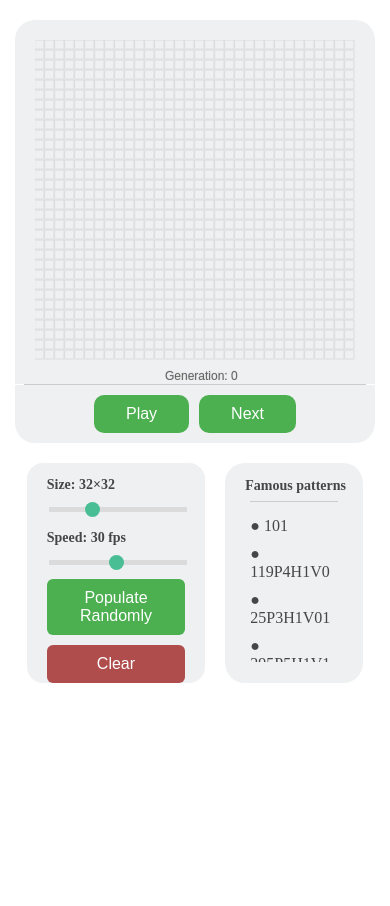
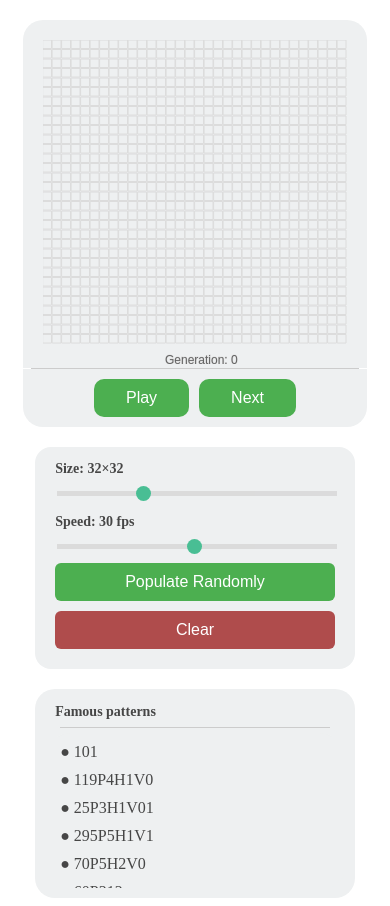
Before and after one commit to erraydin/Game-of-Life, a React (Create React App) app: page / in a window 390 px wide. Before the commit the page ends 844 px from the top, so only its background shows below. Built offline with nearby package versions, Linux system fonts and the light colour scheme.

Commit message:
layout for mobile

```diff
--- a/src/components/Main/Main.module.css
+++ b/src/components/Main/Main.module.css
@@ -39,14 +39,14 @@
 
 @media(max-width: 768px) {
     .mainContainer {
-        width: 100%;
+        margin: auto;
+        width: 90%;
         margin-top: 20px;
         flex-direction: column;
         align-items: center;
-        margin-left: 0;
     }
     .column {
-        width: 90%;
+        width: 95%;
         align-items: center;
         margin-right: 0;
     }
@@ -59,10 +59,17 @@
         padding: 0 20px;
     }
     .patternsPreferences {
-        width: 90%;
+        width: 95%;
         flex-direction: row;
         margin-right: 0;
         justify-content: space-between;
         height: 240px;
     }
 }
+
+@media(max-width: 500px) {
+    .patternsPreferences {
+        flex-direction: column;
+        height: fit-content;
+    }
+}
--- a/src/components/Patterns/Patterns.module.css
+++ b/src/components/Patterns/Patterns.module.css
@@ -10,12 +10,12 @@
 
 .container {
     border-radius: 20px;
-    overflow-y: auto;
+    overflow-y: scroll;
     padding: 5px;
     background: #eef0f1;
     display: flex;
     flex-direction: column;
-    height: 200px;
+    height: 290px;
 }
 
 .innerContainer {
@@ -64,6 +64,12 @@ a:visited {
     }
 }
 
+/* @media(max-width: 500px) {
+    .patterns {
+        width: 80%;
+    }
+} */
+
 /* width */
 
 ::-webkit-scrollbar {
--- a/src/components/Preferences/Preferences.module.css
+++ b/src/components/Preferences/Preferences.module.css
@@ -134,3 +134,10 @@ h3 {
         height: 15px;
     }
 }
+
+@media(max-width: 500px) {
+    .column {
+        width: auto;
+        margin-right: 0;
+    }
+}
```
